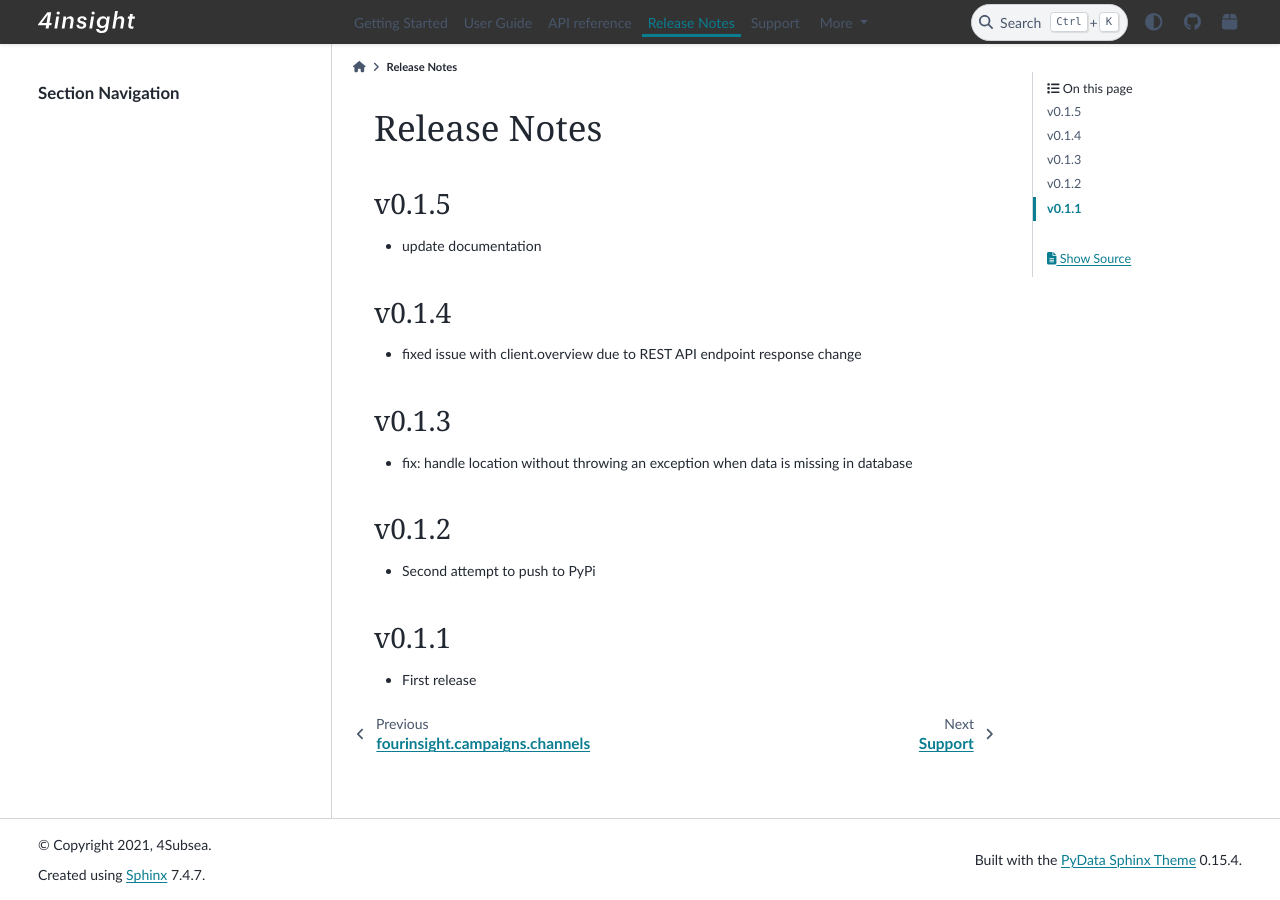
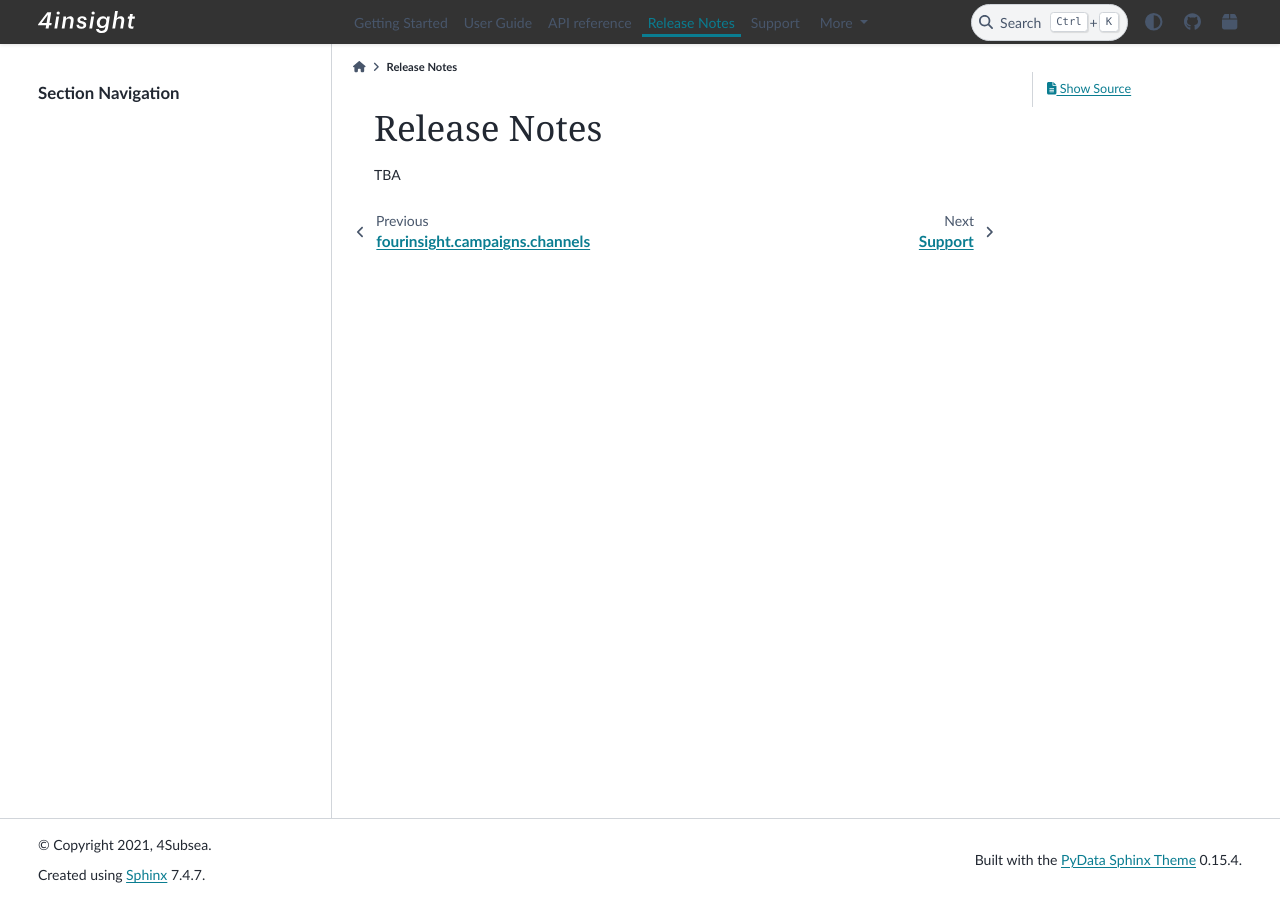
Before and after one commit to 4Subsea/fourinsight-campaigns-python, a Sphinx documentation site: the page built from docs/release_notes.rst, in a window 1280 px wide. Built offline with Sphinx 7.4.7 and the PyData theme 0.15.4, drawn with Linux system fonts in a browser that asks for light colours.

```diff
--- a/docs/release_notes.rst
+++ b/docs/release_notes.rst
@@ -1,27 +1,4 @@
 Release Notes
 =============
 
-v0.1.5
-------
-
-- update documentation
-
-v0.1.4
-------
-
-- fixed issue with client.overview due to REST API endpoint response change
-
-v0.1.3
-------
-
-- fix: handle location without throwing an exception when data is missing in database
-
-v0.1.2
-------
-
-- Second attempt to push to PyPi
-
-v0.1.1
-------
-
-- First release
+TBA
```
Also changed, not shown: 2 other files.
